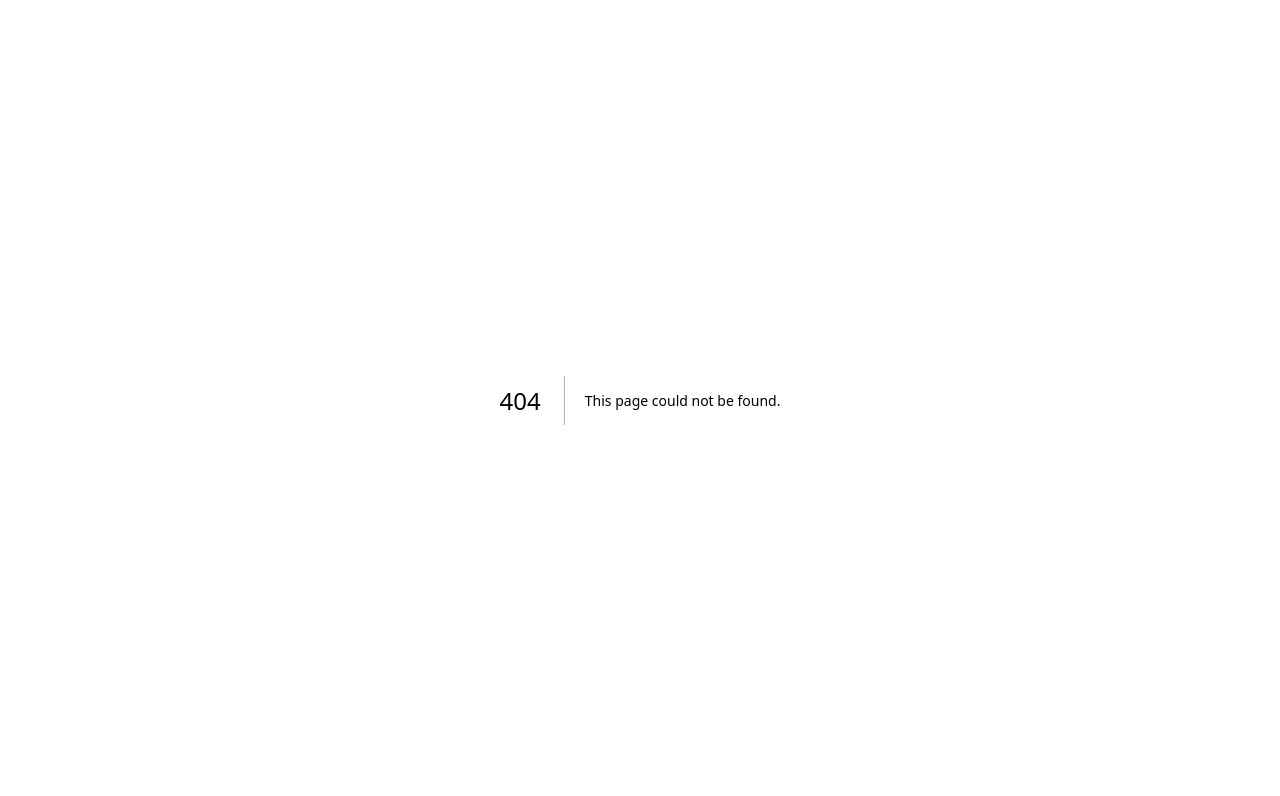
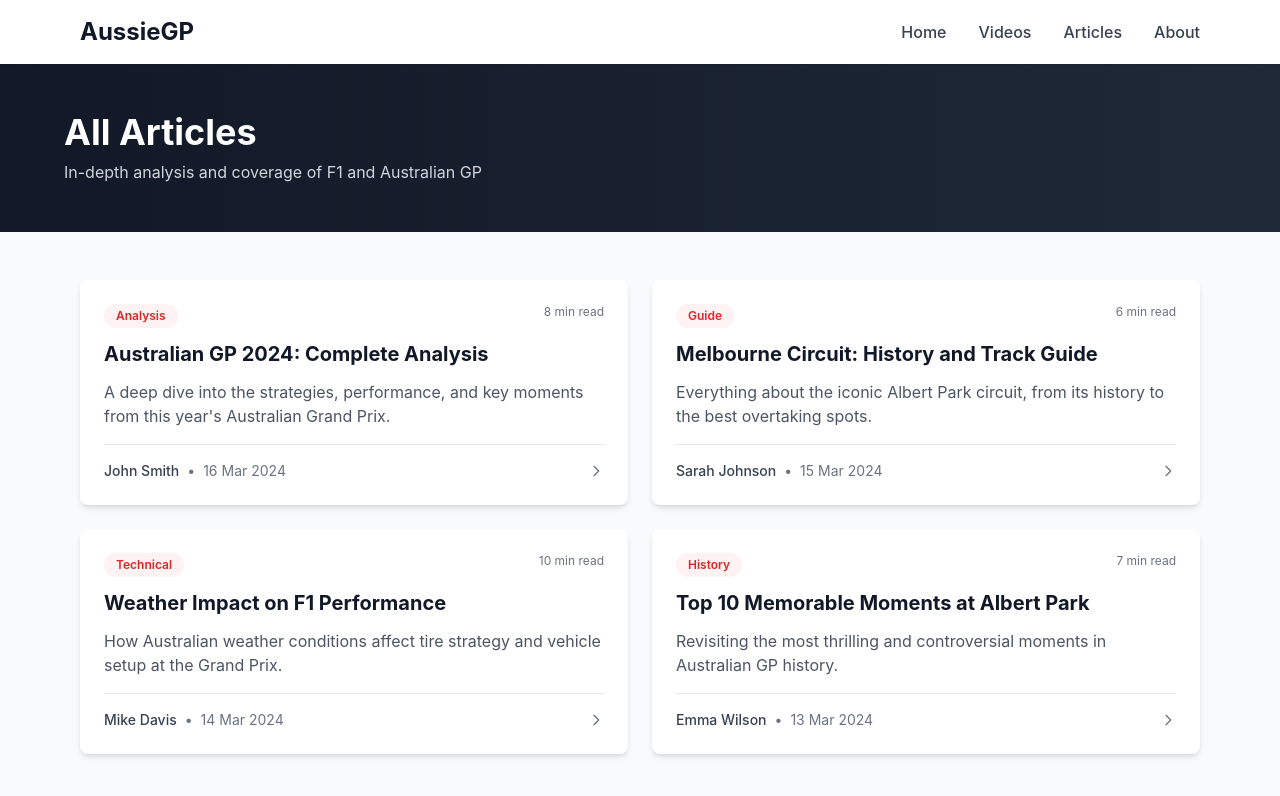
Before and after one commit to WiseZucchini/AussieGP1, a Next.js app: page /articles in a window 1280 px wide. Before the commit this address had no page. Shown: the top 796 px of the page. Built offline with nearby package versions, Linux system fonts and the light colour scheme.

Commit message:
Articles page

```diff
--- /dev/null
+++ b/app/articles/page.tsx
@@ -0,0 +1,21 @@
+import Header from '@/components/Header'
+import ArticleList from '@/components/ArticleList'
+
+export default function ArticlesPage() {
+  return (
+    <main className="min-h-screen bg-gray-50">
+      <Header />
+
+      <section className="bg-gradient-to-r from-gray-900 to-gray-800 text-white py-12 px-4">
+        <div className="max-w-6xl mx-auto">
+          <h1 className="text-4xl font-bold">All Articles</h1>
+          <p className="text-gray-300 mt-2">In-depth analysis and coverage of F1 and Australian GP</p>
+        </div>
+      </section>
+
+      <section className="max-w-6xl mx-auto py-12 px-4">
+        <ArticleList />
+      </section>
+    </main>
+  )
+}
```
